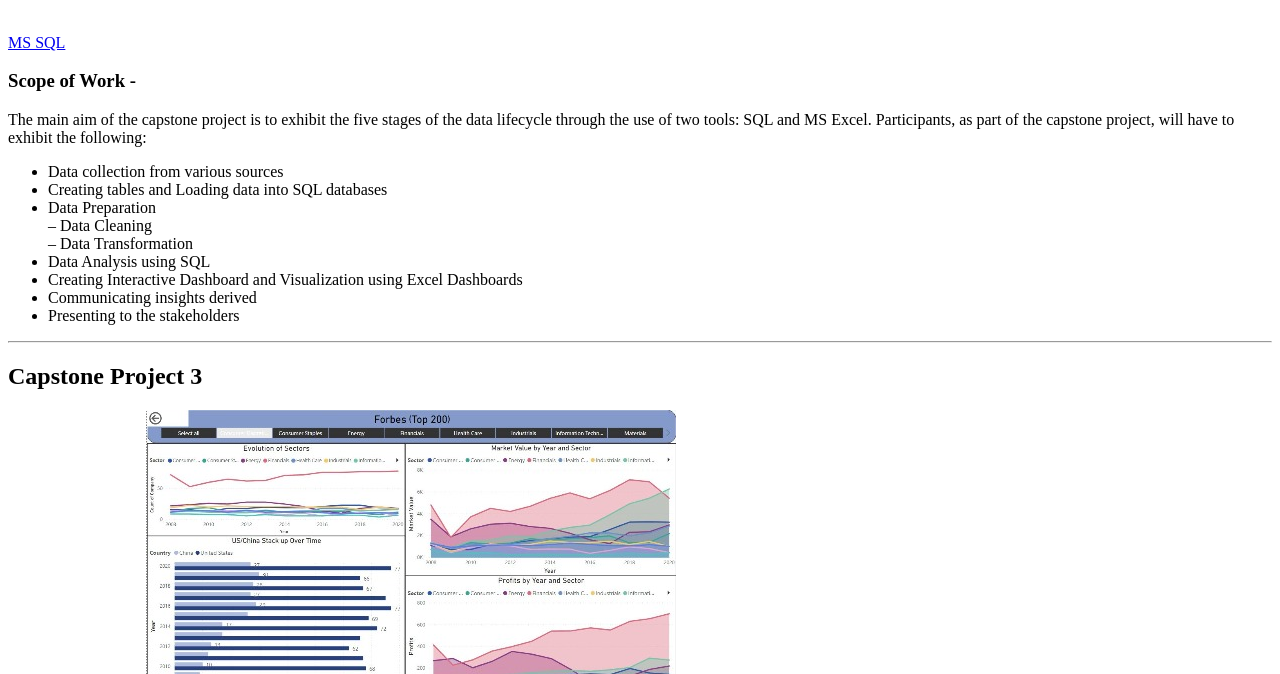
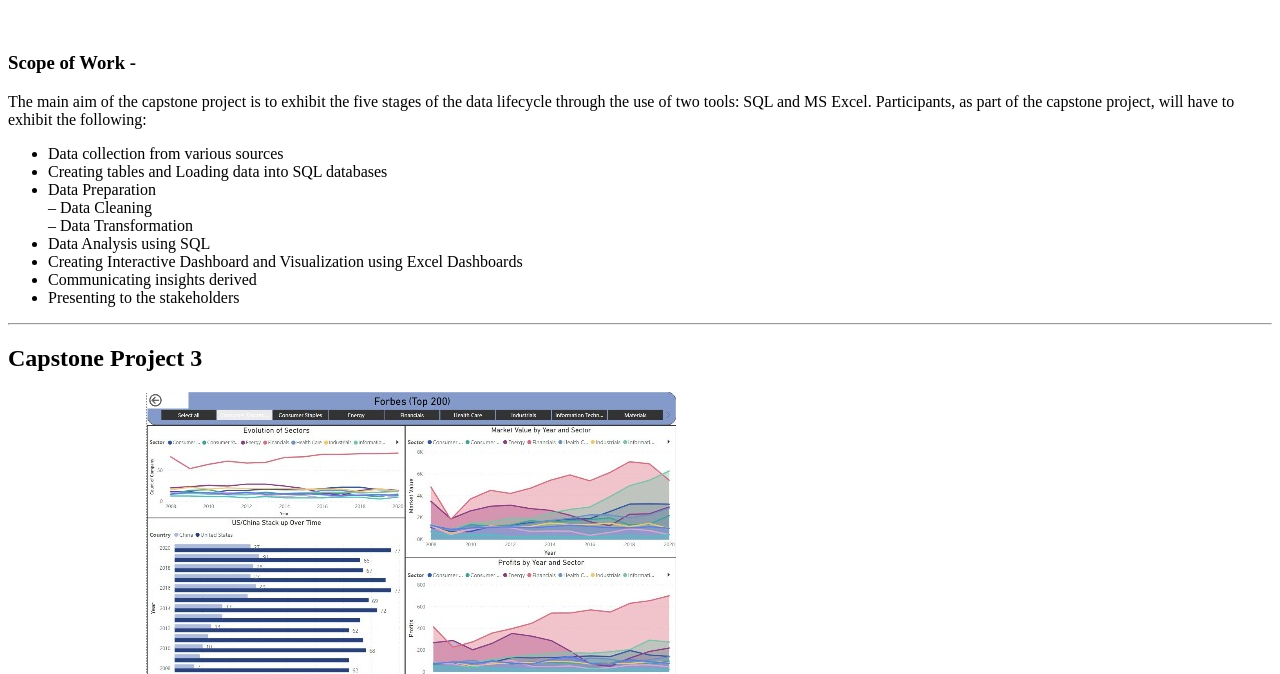
Before and after one commit to ZalehaAli/Data-Analytics-Portfolio, a Jekyll site: the page built from index.md, in a window 1280 px wide and 900 px high, scrolled down 1420 px, cut to the strip 226-900 px from the top of the window. Built offline with Jekyll 4.4.1, drawn with Linux system fonts in a browser that asks for light colours; our own code applies the rules of GitHub Pages for plain Markdown files.

Commit message:
Update index.md

```diff
--- a/index.md
+++ b/index.md
@@ -38,7 +38,7 @@ The main aim of the capstone project is to exhibit the five stages of the data l
 ## Capstone Project 2
 <iframe src="https://onedrive.live.com/embed?cid=17723187F2149456&amp;resid=17723187F2149456%213033&amp;authkey=AHpj1UQSiLHrJJY&amp;em=2&amp;wdAr=1.7777777777777777" width="100%" height="400px" frameborder="0">This is an embedded <a target="_blank" href="https://office.com">Microsoft Office</a> presentation, powered by <a target="_blank" href="https://office.com/webapps">Office</a>.</iframe>
 <br>
-[MS SQL](/pdf/sample_presentation.pdf)
+<!--[MS SQL](/pdf/sample_presentation.pdf)-->
 <!-- <img src="images/Capstone2 - Wish.jpg?raw=true"/> -->
 ### Scope of Work -
 The main aim of the capstone project is to exhibit the five stages of the data lifecycle through the use of two tools: SQL and MS Excel. Participants, as part of the capstone project, will have to exhibit the following:
```
